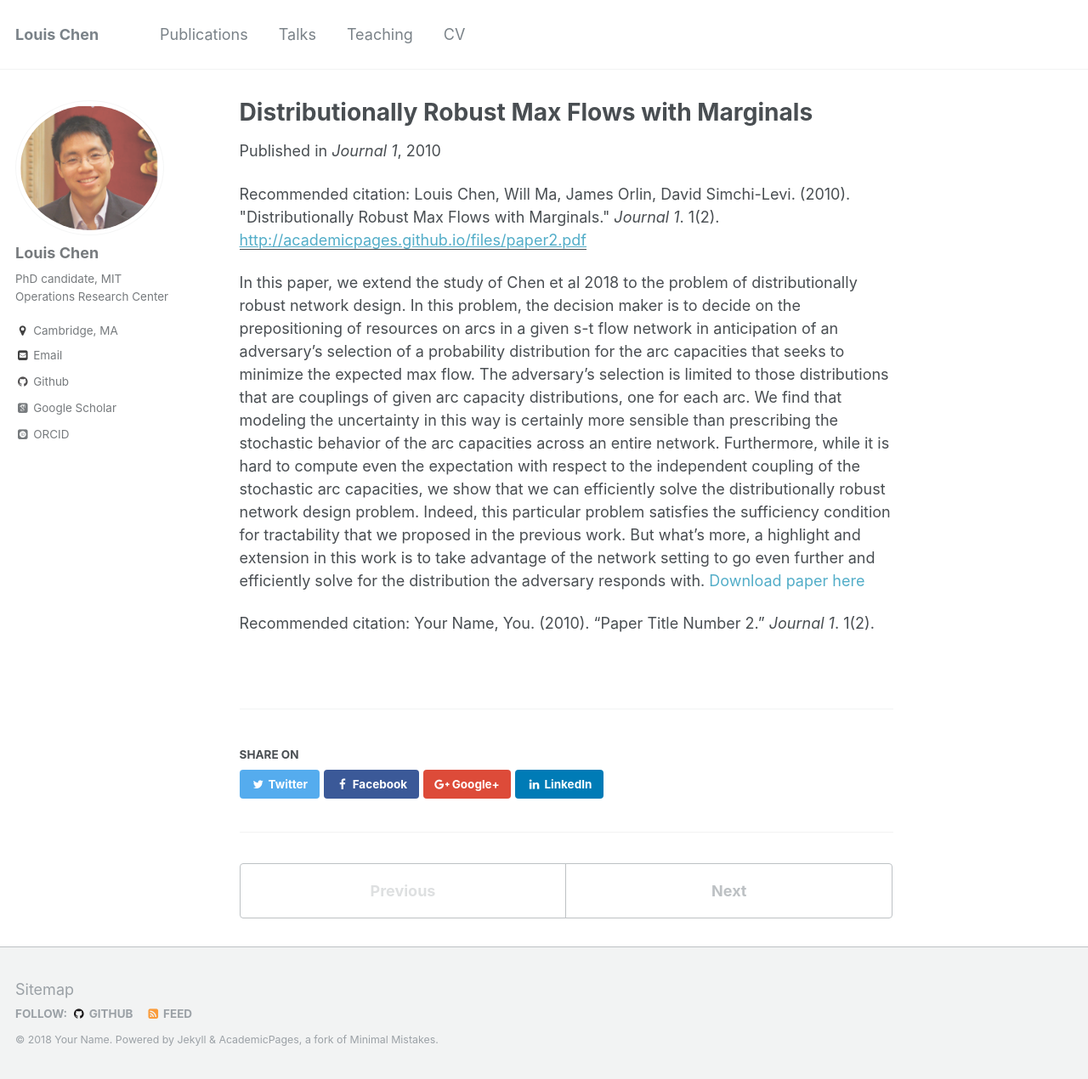
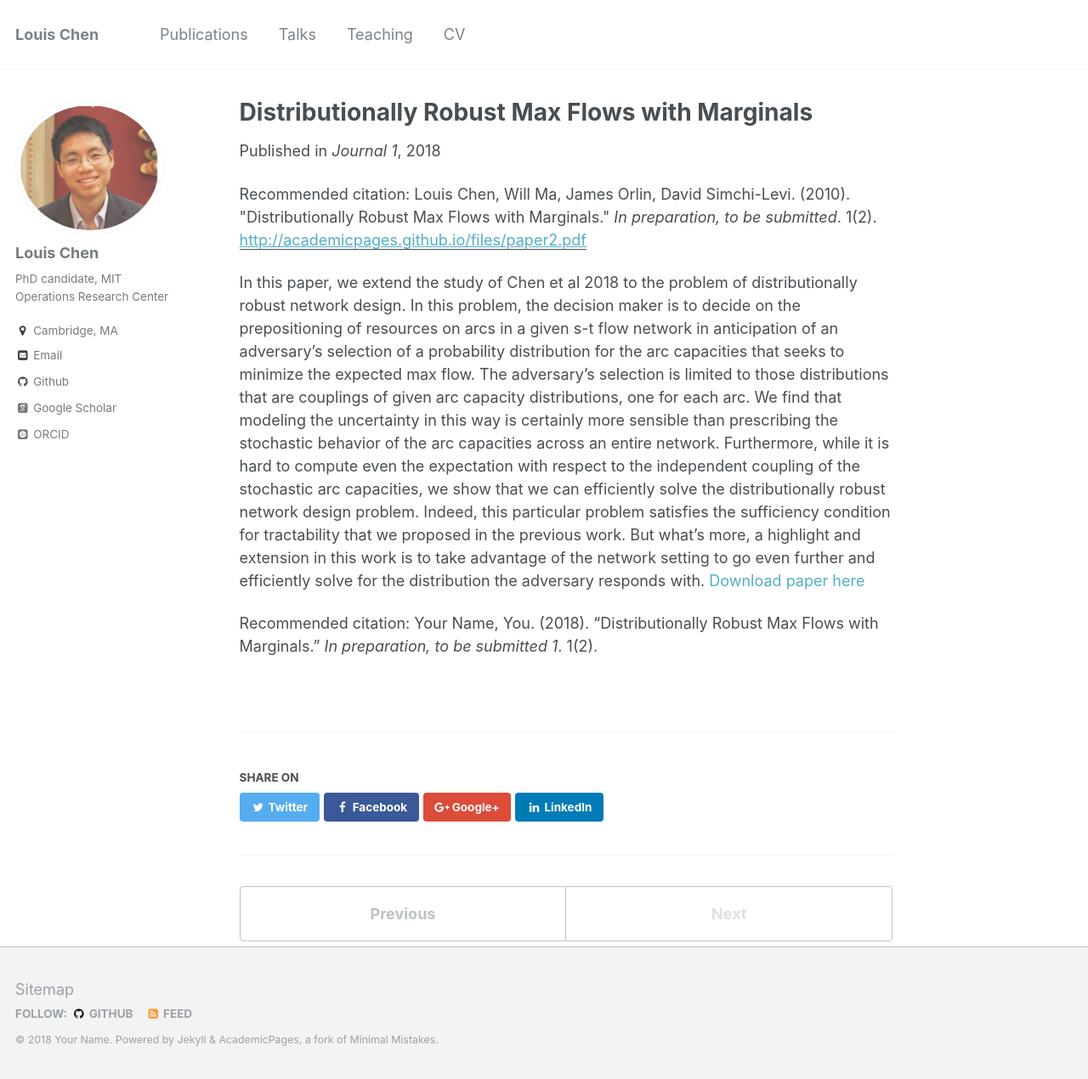
Before and after one commit to LouisLChen/LouisLChen.github.io, a Jekyll site: the page built from _publications/2010-10-01-paper-title-number-2.md, in a window 1280 px wide and 1270 px high. Shown: the whole window at 85% size. Built offline with Jekyll 4.4.1, drawn with Linux system fonts in a browser that asks for light colours; some web fonts are replaced.

Commit message:
Update 2010-10-01-paper-title-number-2.md

```diff
--- a/_publications/2010-10-01-paper-title-number-2.md
+++ b/_publications/2010-10-01-paper-title-number-2.md
@@ -4,12 +4,12 @@
 permalink: /publication/2010-10-01-paper-title-number-2
 excerpt: 'Consider an s-t flow network in which the arc capacities are distributed according to an unknown distribution, but with known marginals. We study the problem of finding a coupling of the marginals that yields the worst, expected Max-flow value. Towards solving this optimization problem, we identify a primal-dual formulation. As one might expect, the form relates to the well-known Max Flow, Min-Cut theorem. And this leads to the rather intriguing interpretation as a 2-player, zero-sum game wherein player 1 chooses what to set the arc capacities to and player 2 chooses an s-t cut. Our contributions in this talk are twofold: (1) we present a linear program (that is efficient with finite-supported marginals) that not only computes the worst-case expected value but is of a form amenable in a two-stage network design formulation, and (2) we show that the problem of finding the worst-case coupling of the stochastic arc capacities boils down to finding an optimal distribution
  over the set of s-t cuts, which we show can be found efficiently.'
-date: 2010-10-01
+date: 2018-10-01
 venue: 'Journal 1'
 paperurl: 'http://academicpages.github.io/files/paper2.pdf'
-citation: 'Louis Chen, Will Ma, James Orlin, David Simchi-Levi. (2010). &quot;Distributionally Robust Max Flows with Marginals.&quot; <i>Journal 1</i>. 1(2).'
+citation: 'Louis Chen, Will Ma, James Orlin, David Simchi-Levi. (2010). &quot;Distributionally Robust Max Flows with Marginals.&quot; <i>In preparation, to be submitted</i>. 1(2).'
 ---
 In this paper, we extend the study of Chen et al 2018 to the problem of distributionally robust network design. In this problem, the decision maker is to decide on the prepositioning of resources on arcs in a given s-t flow network in anticipation of an adversary's selection of a probability distribution for the arc capacities that seeks to minimize the expected max flow. The adversary's selection is limited to those distributions that are couplings of given arc capacity distributions, one for each arc. We find that modeling the uncertainty in this way is certainly more sensible than prescribing the stochastic behavior of the arc capacities across an entire network. Furthermore, while it is hard to compute even the expectation with respect to the independent coupling of the stochastic arc capacities, we show that we can efficiently solve the distributionally robust network design problem. Indeed, this particular problem satisfies the sufficiency condition for tractability that we proposed in the previous work. But what's more, a highlight and extension in this work is to take advantage of the network setting to go even further and efficiently solve for the distribution the adversary responds with.
 [Download paper here](http://academicpages.github.io/files/paper2.pdf)
 
-Recommended citation: Your Name, You. (2010). "Paper Title Number 2." <i>Journal 1</i>. 1(2).
+Recommended citation: Your Name, You. (2018). "Distributionally Robust Max Flows with Marginals." <i>In preparation, to be submitted  1</i>. 1(2).
```
